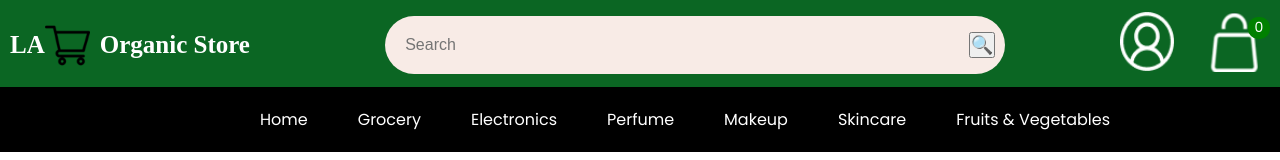
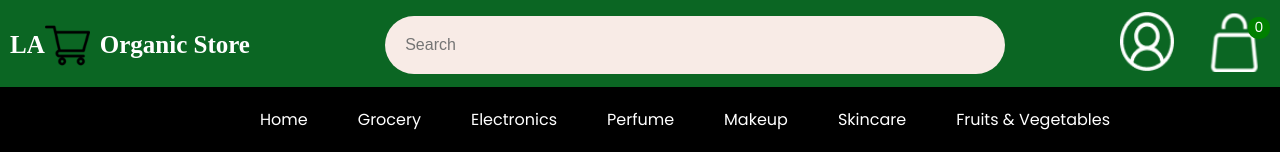
Before and after one commit to abdullahrabi/My-Final-Year-Project, a React (Create React App) app in the folder my-react-app/: page /product/1 in a window 1280 px wide. Shown: the top 160 px of the page. Built offline with nearby package versions, Linux system fonts and the light colour scheme.

Commit message:
Fix Searchbar Icon

```diff
--- a/my-react-app/src/Components/ProductDisplay/ProductDisplay.css
+++ b/my-react-app/src/Components/ProductDisplay/ProductDisplay.css
@@ -80,6 +80,7 @@
     justify-content: center;
     margin-left: 30px;
     align-self: center;
+    border-radius: 50px
 
 }
 .productdisplay-right-stars img{
--- a/my-react-app/src/Components/SearchBar/SearchBar.css
+++ b/my-react-app/src/Components/SearchBar/SearchBar.css
@@ -4,7 +4,6 @@
   margin: 0 auto;
   text-align: center;
   padding-top: 0px;
-
 }
 
 .search-bar {
@@ -23,13 +22,9 @@
   padding: 10px;
   font-size: 16px;
   background-color: transparent;
+  border-radius: 40px;
 }
 
-  .search-icon {
-    font-size: 18px;
-    margin-left: 10px;
-    color: black;
-  }
 
 .search-results {
   margin-top: 20px;
--- a/my-react-app/src/Components/SearchBar/SearchBar.jsx
+++ b/my-react-app/src/Components/SearchBar/SearchBar.jsx
@@ -1,7 +1,7 @@
 import React, { useState } from 'react';
 import { useNavigate } from 'react-router-dom';
 import './SearchBar.css';
-
+import search from '../Assests/search.png'
 const SearchBar = () => {
   const [query, setQuery] = useState('');
   const navigate = useNavigate();
@@ -25,9 +25,8 @@ const SearchBar = () => {
           onChange={(e) => setQuery(e.target.value)}
           className="search-input"
         />
-        <button type="submit" className="search-icon">
-          🔍
-        </button>
+
+
       </form>
     </div>
   );
--- a/my-react-app/src/Pages/CSS/Home.css
+++ b/my-react-app/src/Pages/CSS/Home.css
@@ -131,8 +131,8 @@ body, html {
 }
 .menu-2{
 
-    display: flex;
-    flex-wrap: wrap;
+    display: grid;
+  grid-template-columns: 1fr 1fr;
     gap: 50px;
     align-items: center;
     margin: auto;
```
Also changed, not shown: my-react-app/src/Components/Assests/search.png (added). Lines whose indentation alone changed are shown as unchanged.
